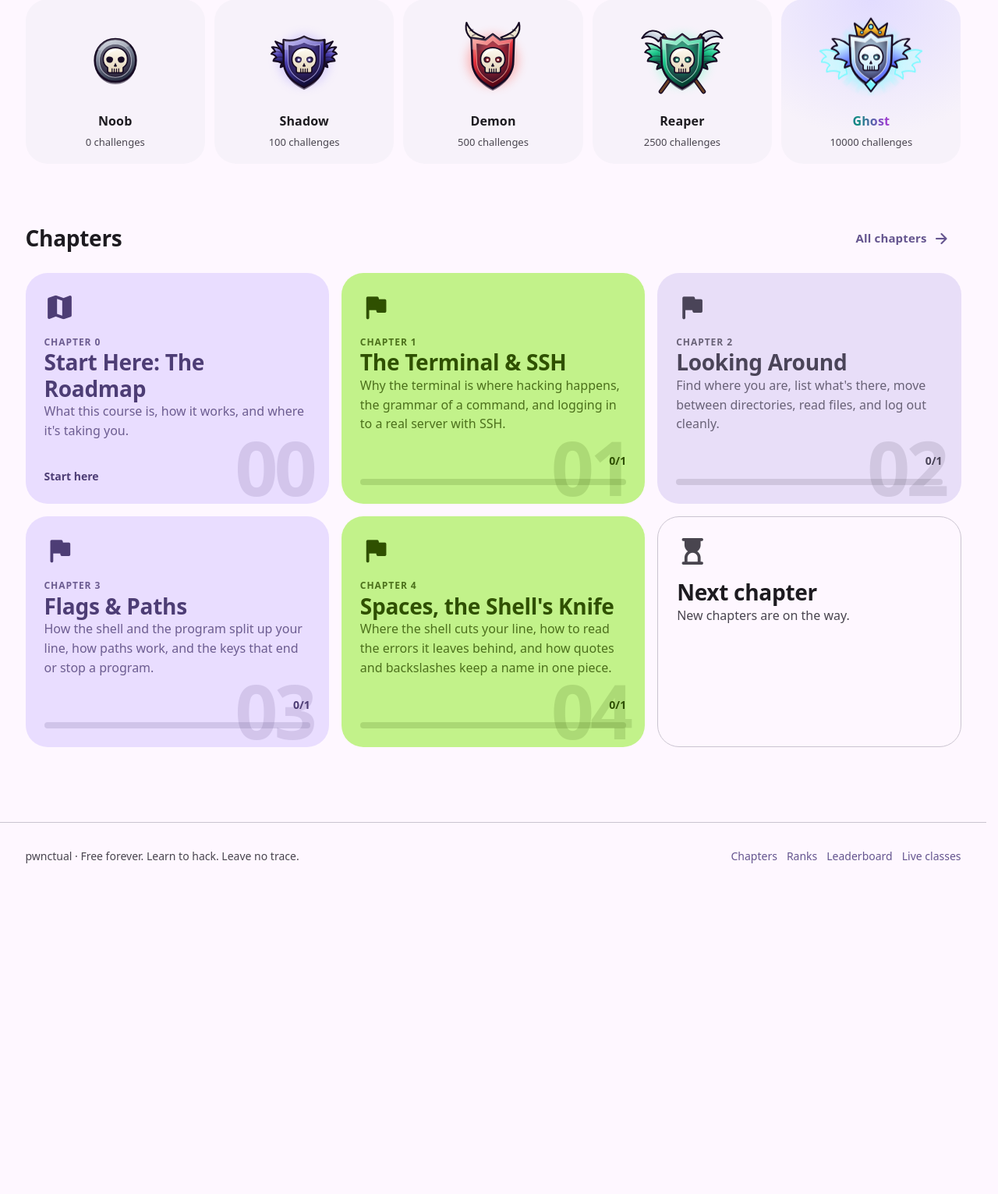
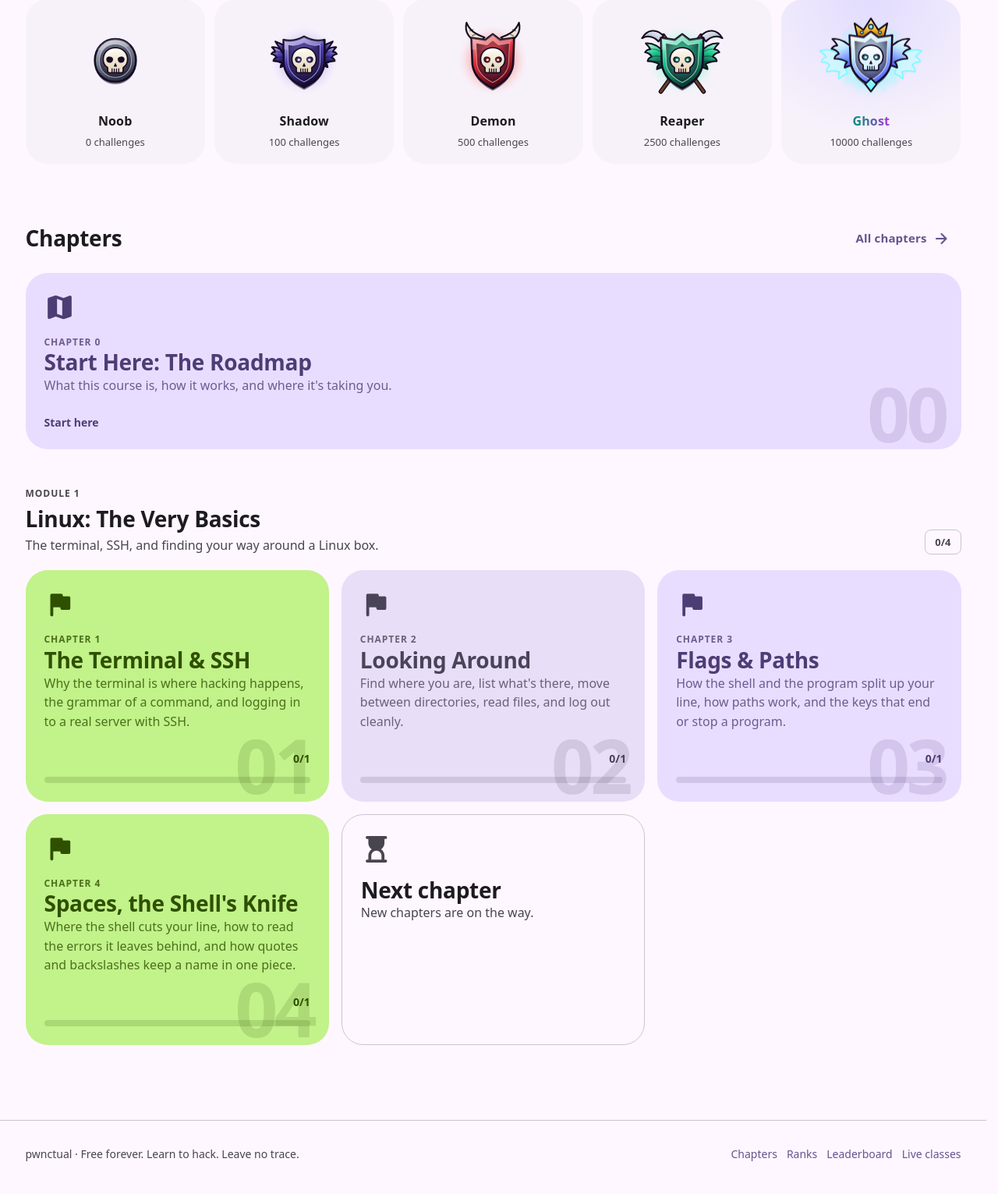
Before and after one commit to politejackal/pwnctual, a Flask app: page / in a window 1280 px wide. Shown: the part 1419-2950 px from the top of the page at 78% size. Before the commit the page ends 2526 px from the top, so only its background shows below. Run offline with Flask 3, Linux system fonts and the light colour scheme; some web fonts are replaced.

Commit message:
Group Chapters 1–4 into the module Linux: The Very Basics
Adds a Module level above chapters. The learn page and home page show
Chapter 0 on its own, then each module with its chapters and progress;
chapter pages and profiles show the module too. Chapter and challenge
numbers are unchanged.

Co-Authored-By: Claude Opus 5.5 <noreply@anthropic.com>
Claude-Session: https://claude.ai/code/session_014VYoeWFB7yhykGsKKJwwDg

```diff
--- a/pwnctual/app.py
+++ b/pwnctual/app.py
@@ -14,7 +14,7 @@ from flask import (Flask, abort, g, jsonify, redirect, render_template, request,
 from markupsafe import Markup
 
 from . import db as dbm
-from .curriculum import CHALLENGES, CHAPTER_BY_ID, CHAPTERS, TOTAL_CHALLENGES
+from .curriculum import CHALLENGES, CHAPTER_BY_ID, CHAPTERS, INTRO, MODULES, TOTAL_CHALLENGES
 from .emblems import emblem
 from . import classes as cls
 from . import shapes
@@ -212,7 +212,7 @@ def inject():
     user = current_user()
     ctx = {
         "me": user, "csrf_token": csrf_token, "asset": asset, "md": md, "emblem": lambda t, size=96: Markup(emblem(t, size)),
-        "CHAPTERS": CHAPTERS, "TOTAL_CHALLENGES": TOTAL_CHALLENGES, "RANK_COUNT": len(TIERS), "DEV_LOGIN": DEV_LOGIN,
+        "CHAPTERS": CHAPTERS, "INTRO": INTRO, "MODULES": MODULES, "TOTAL_CHALLENGES": TOTAL_CHALLENGES, "RANK_COUNT": len(TIERS), "DEV_LOGIN": DEV_LOGIN,
         "GITHUB_ENABLED": bool(GITHUB_CLIENT_ID),
         "my_rank": None, "my_solved": {}, "IS_ADMIN": is_admin(user),
     }
--- a/pwnctual/curriculum/model.py
+++ b/pwnctual/curriculum/model.py
@@ -1,6 +1,8 @@
 """Data model for the pwnctual course.
 
-Hierarchy:  Chapter  ->  Challenge
+Hierarchy:  Module  ->  Chapter  ->  Challenge
+
+A module groups chapters on one topic. Chapter 0, the roadmap, sits on its own before them.
 
 Every chapter is a YouTube lecture, notes, and (usually) one challenge
 hosted on outside practice sites (OverTheWire for now). A chapter can be just a video (Chapter 0, the roadmap) or have no
@@ -33,6 +35,7 @@ class Chapter:
     challenges: list = field(default_factory=list)
     # filled in by the registry
     number: int = 0
+    module: Optional["Module"] = None
     help_video_id: str = ""  # where "Stuck?" sends people: this lecture, or Chapter 0's until it has one
 
     @property
@@ -42,3 +45,11 @@ class Chapter:
     @property
     def help_video_url(self):
         return f"https://www.youtube.com/watch?v={self.help_video_id}"
+
+
+@dataclass
+class Module:
+    id: str
+    title: str
+    summary: str
+    chapters: list = field(default_factory=list)
--- a/pwnctual/static/css/app.css
+++ b/pwnctual/static/css/app.css
@@ -320,6 +320,8 @@ a.chip:active::after { opacity: .14; }
 /* ---------------------------------------------------------------- paths & modules */
 .path-card { position: relative; overflow: hidden; min-height: 220px; display: flex; flex-direction: column; }
 .path-card .num { font-size: 96px; font-weight: 900; line-height: .8; position: absolute; right: 20px; bottom: 8px; opacity: .14; letter-spacing: -.05em; }
+.module-head { display: flex; align-items: flex-end; gap: 16px; flex-wrap: wrap; margin: 48px 0 20px; }
+.module-head h3 { margin: 6px 0 4px; }
 .path-card .meta { margin-top: auto; padding-top: 24px; }
 .progress-line { height: 8px; border-radius: 8px; background: color-mix(in srgb, currentColor 16%, transparent); overflow: hidden; margin-top: 12px; }
 .progress-line > i { display: block; height: 100%; border-radius: 8px; background: currentColor; transition: width 1s var(--spring); }
--- a/pwnctual/templates/_chapter_cards.html
+++ b/pwnctual/templates/_chapter_cards.html
@@ -1,7 +1,6 @@
-<div class="grid grid-2">
-  {% for ch in CHAPTERS %}
+{% macro chapter_card(ch, tone) %}
   {% set done = ch.challenges|selectattr('slug', 'in', my_solved)|list|length %}
-    <a class="card path-card tone-{{ loop.cycle('primary', 'tertiary', 'secondary') }}" href="/learn/{{ ch.id }}">
+  <a class="card path-card tone-{{ tone }}" href="/learn/{{ ch.id }}">
     <span class="material-symbols-rounded" style="font-size:40px">{{ 'flag' if ch.challenges else 'map' }}</span>
     <div class="label" style="color:inherit;opacity:.8;margin-top:16px">Chapter {{ ch.number }}</div>
     <div class="headline">{{ ch.title }}</div>
@@ -16,10 +15,31 @@
     </div>
     <div class="num">{{ '%02d'|format(ch.number) }}</div>
   </a>
-  {% endfor %}
+{% endmacro %}
+{% set tones = ['primary', 'tertiary', 'secondary'] %}
+<div class="grid grid-2">
+  {{ chapter_card(INTRO, tones[0]) }}
+</div>
+{% for m in MODULES %}
+  {% set slugs = m.chapters|map(attribute='challenges')|sum(start=[])|map(attribute='slug')|list %}
+  {% set m_done = slugs|select('in', my_solved)|list|length %}
+  <div class="module-head" id="{{ m.id }}">
+    <div>
+      <div class="label">Module {{ loop.index }}</div>
+      <h3 class="headline">{{ m.title }}</h3>
+      <div class="muted">{{ m.summary }}</div>
+    </div>
+    <span class="spacer"></span>
+    <span class="chip {{ 'good' if slugs and m_done == slugs|length }}">{{ m_done }}/{{ slugs|length }}</span>
+  </div>
+  <div class="grid grid-2">
+    {% for ch in m.chapters %}{{ chapter_card(ch, tones[loop.index % 3]) }}{% endfor %}
+    {% if loop.last %}
     <div class="card outlined path-card">
       <span class="material-symbols-rounded" style="font-size:40px;color:var(--on-surface-variant)">hourglass_top</span>
       <div class="headline" style="margin-top:16px">Next chapter</div>
       <div class="muted">New chapters are on the way.</div>
     </div>
+    {% endif %}
   </div>
+{% endfor %}
--- a/pwnctual/templates/chapter.html
+++ b/pwnctual/templates/chapter.html
@@ -8,9 +8,10 @@
   <div class="crumbs">
     <a href="/">Home</a><span class="material-symbols-rounded">chevron_right</span>
     <a href="/learn">Chapters</a><span class="material-symbols-rounded">chevron_right</span>
+    {% if chapter.module %}<a href="/learn#{{ chapter.module.id }}">{{ chapter.module.title }}</a><span class="material-symbols-rounded">chevron_right</span>{% endif %}
     <span>Chapter {{ chapter.number }}</span>
   </div>
-  <div class="label">Chapter {{ chapter.number }}</div>
+  <div class="label">{% if chapter.module %}{{ chapter.module.title }} · {% endif %}Chapter {{ chapter.number }}</div>
   <h1 class="display-s" style="margin:8px 0 4px">{{ chapter.title }}</h1>
   <div class="muted" style="font-size:18px">{{ chapter.summary }}</div>
 
--- a/pwnctual/templates/profile.html
+++ b/pwnctual/templates/profile.html
@@ -19,8 +19,10 @@
   </div>
 
   <h2 class="headline" style="margin:40px 0 16px">Progress</h2>
+  {% for m in MODULES %}
+  <div class="label" style="margin:{{ '0' if loop.first else '24px' }} 0 12px">{{ m.title }}</div>
   <div class="module-list">
-    {% for ch in CHAPTERS if ch.challenges %}
+    {% for ch in m.chapters if ch.challenges %}
       {% set d = ch.challenges|selectattr('slug', 'in', solved)|list|length %}
       {% set full = d == ch.challenges|length %}
       <a class="card module-row {{ 'done' if full }}" href="/learn/{{ ch.id }}">
@@ -36,6 +38,7 @@
       </a>
     {% endfor %}
   </div>
+  {% endfor %}
 
   {% if recent %}
   <h2 class="headline" style="margin:40px 0 16px">Recently finished</h2>
```
Also changed, not shown: pwnctual/curriculum/__init__.py (+22 -4 lines), README.md. Lines whose indentation alone changed are shown as unchanged.
